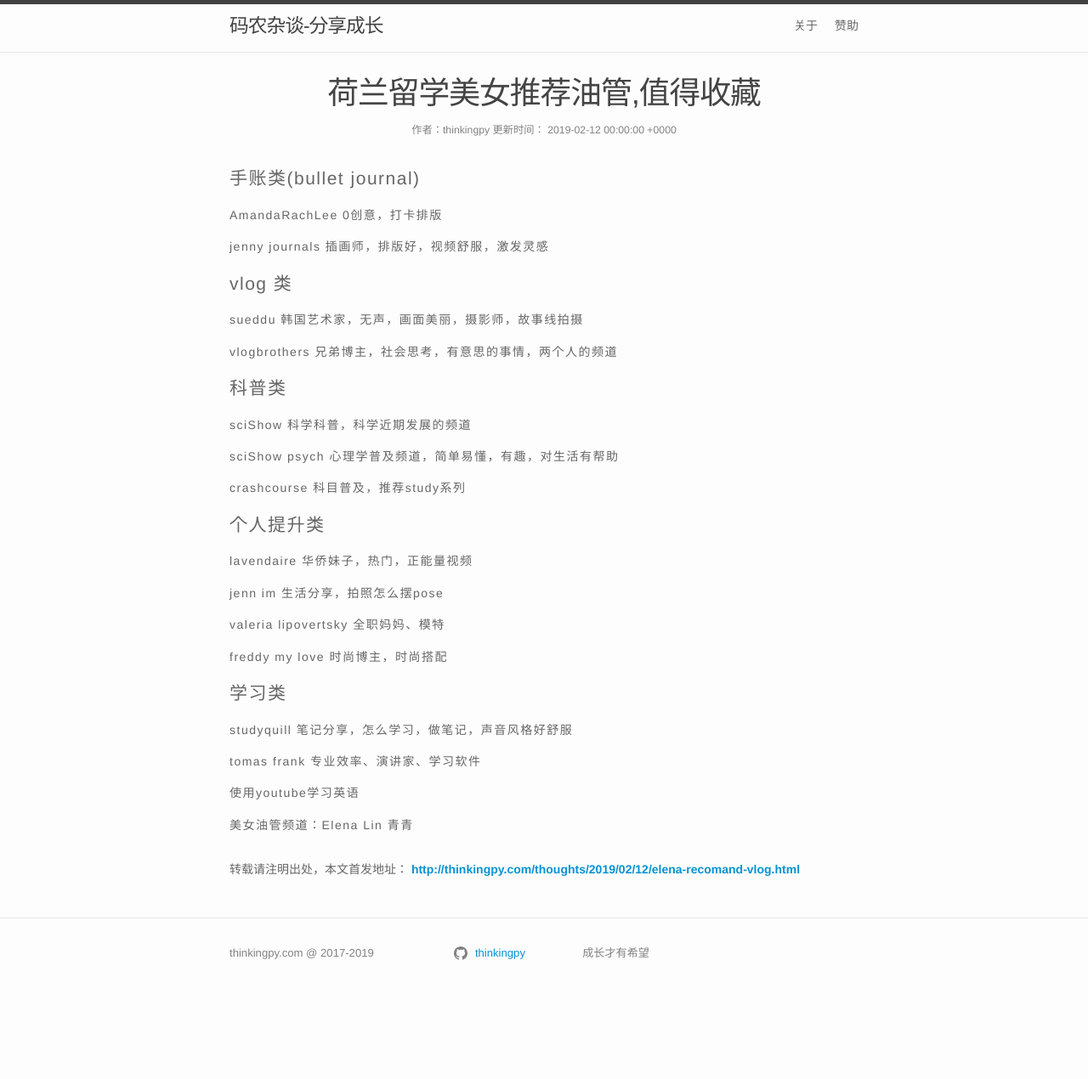
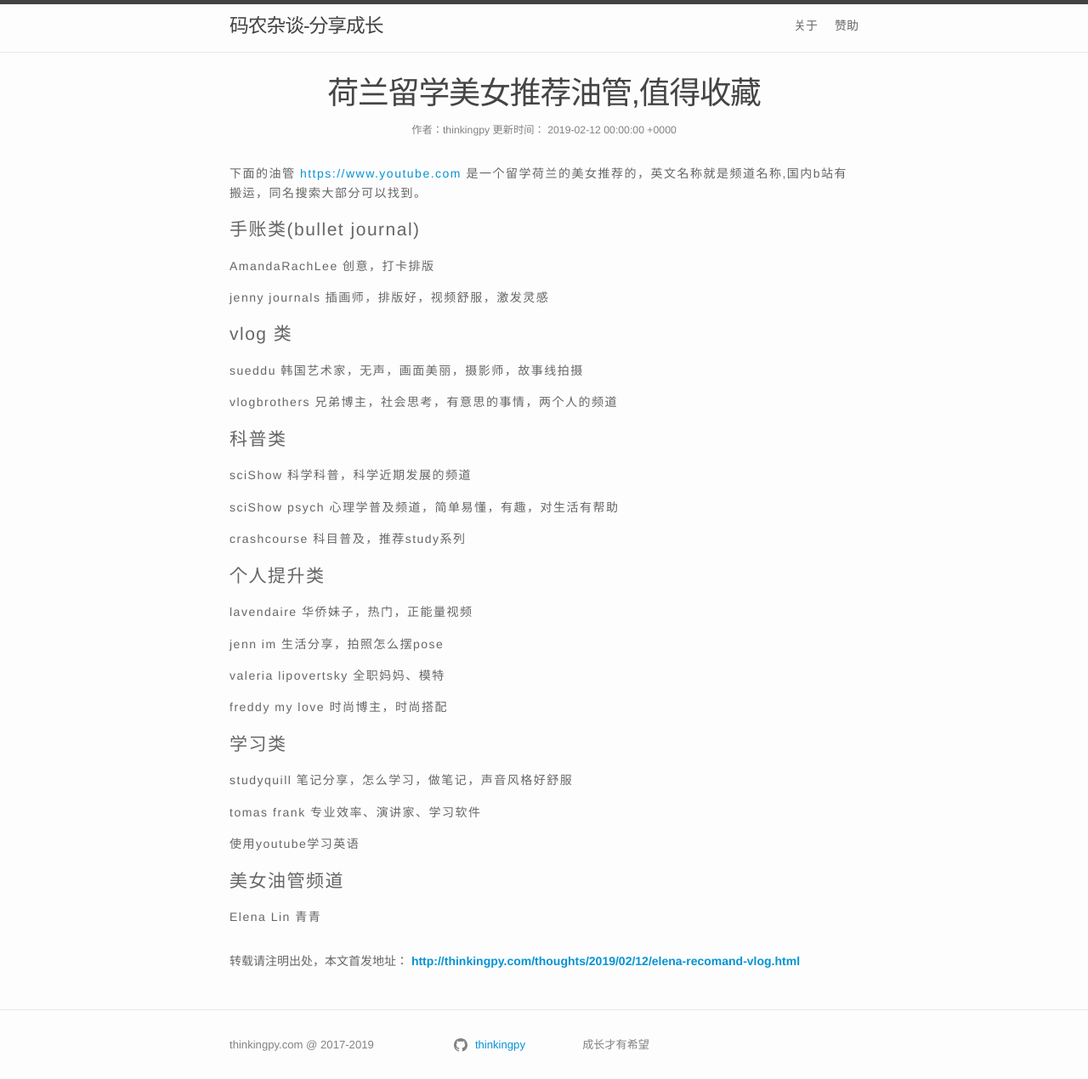
Before and after one commit to thinkingpy/thinkingpy.github.io, a Jekyll site: the page built from _posts/2019-02-12-elena-recomand-vlog.md, in a window 1280 px wide. Shown: the whole page at 85% size. Built offline with Jekyll 4.4.1, drawn with Linux system fonts in a browser that asks for light colours; before the commit the page ends 1162 px from its top, so only the background shows below that.

Commit message:
add some intro

```diff
--- a/_posts/2019-02-12-elena-recomand-vlog.md
+++ b/_posts/2019-02-12-elena-recomand-vlog.md
@@ -11,15 +11,18 @@
 description:
 ---
 
+下面的油管 <https://www.youtube.com> 是一个留学荷兰的美女推荐的，英文名称就是频道名称,国内b站有搬运，同名搜索大部分可以找到。
+
 # 手账类(bullet journal)
 
 AmandaRachLee
-0创意，打卡排版
+创意，打卡排版
 
 jenny journals
 插画师，排版好，视频舒服，激发灵感
 
 # vlog 类
+
 sueddu
 韩国艺术家，无声，画面美丽，摄影师，故事线拍摄
 
@@ -27,6 +30,7 @@
 兄弟博主，社会思考，有意思的事情，两个人的频道
 
 # 科普类
+
 sciShow
 科学科普，科学近期发展的频道
 
@@ -37,6 +41,7 @@
 科目普及，推荐study系列
 
 # 个人提升类
+
 lavendaire
 华侨妹子，热门，正能量视频
 
@@ -50,6 +55,7 @@
 时尚博主，时尚搭配
 
 # 学习类
+
 studyquill
 笔记分享，怎么学习，做笔记，声音风格好舒服
 
@@ -58,5 +64,6 @@
 
 使用youtube学习英语
 
+# 美女油管频道
 
-美女油管频道：Elena Lin 青青
+Elena Lin 青青
```
